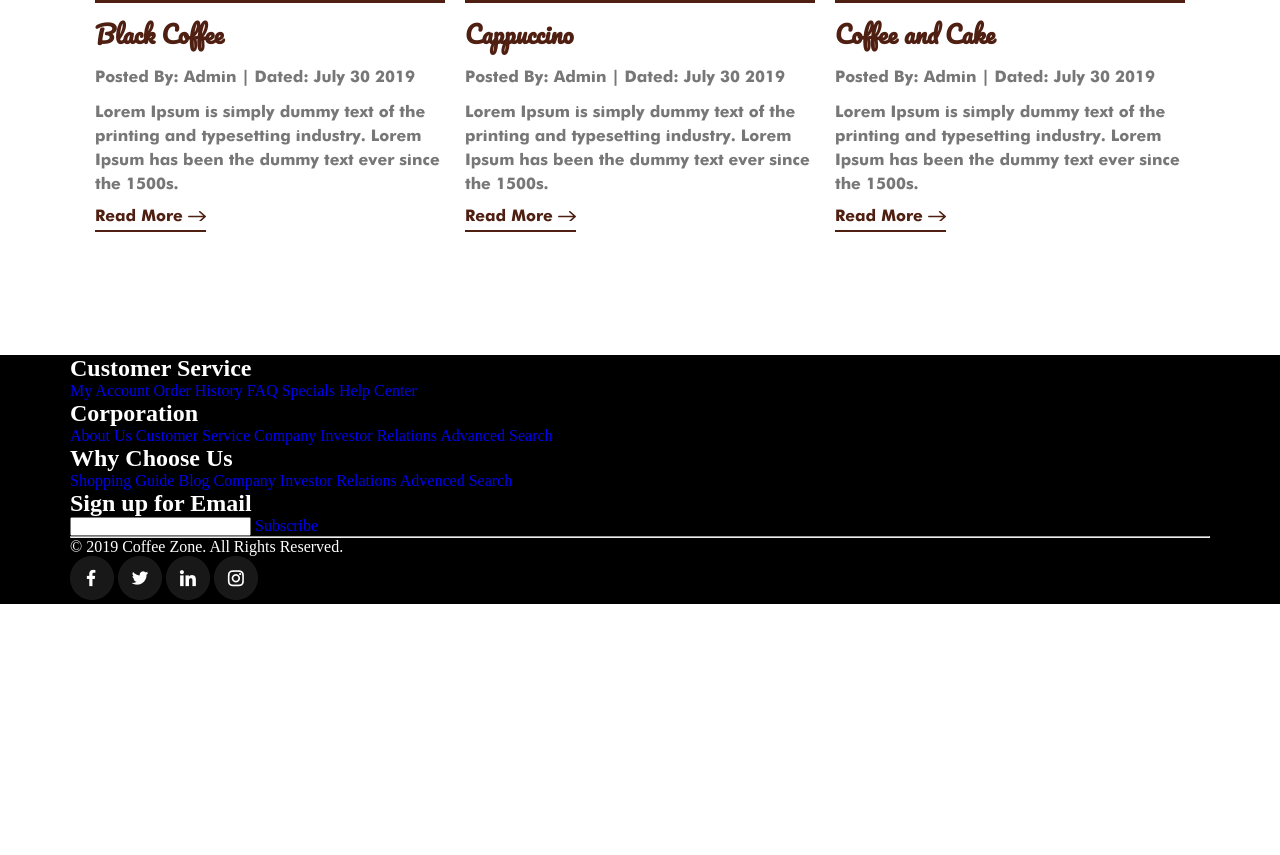
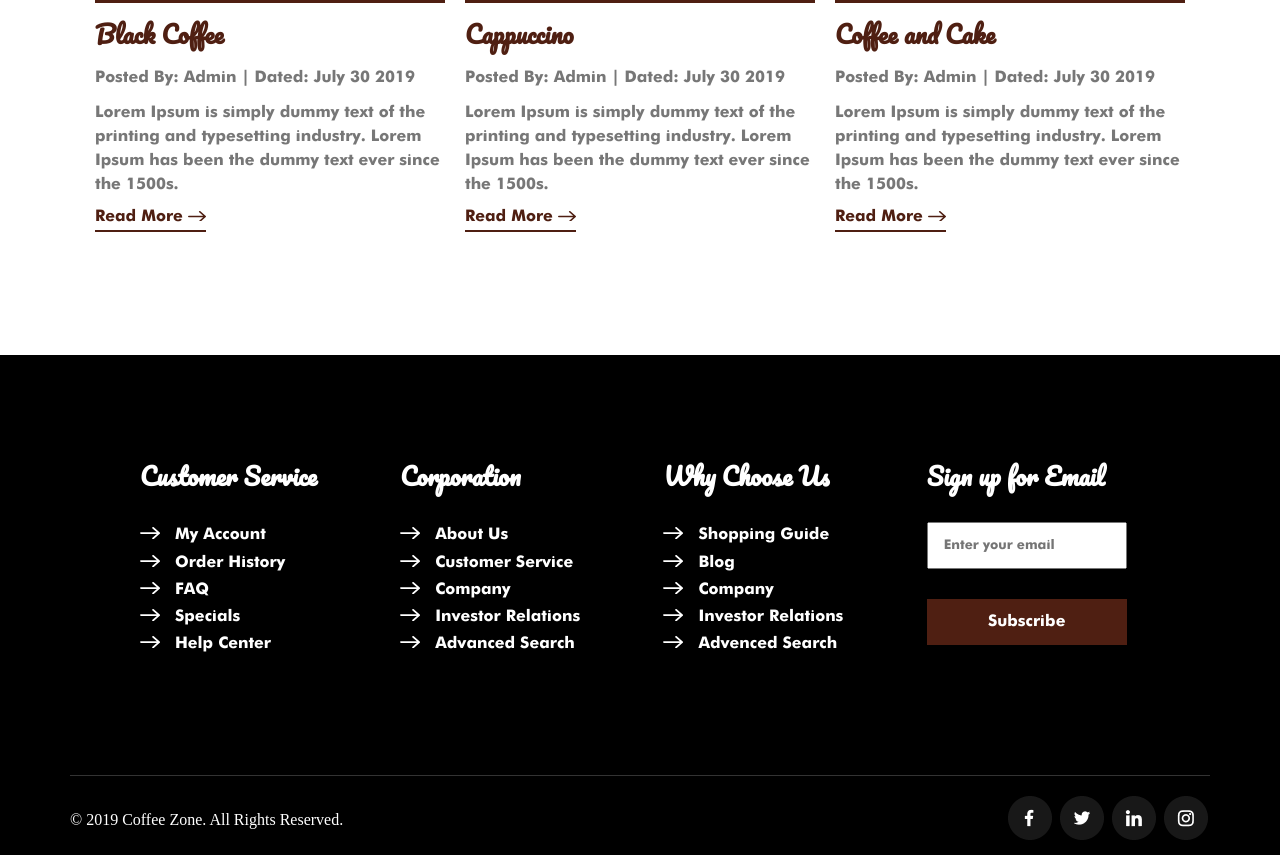
Before and after one commit to hadichanurmuhammad/coffee, a plain HTML site: page index.html in a window 1280 px wide. Shown: the part 4536-5391 px from the top of the page. Before the commit the page ends 5140 px from the top, so only its background shows below. Drawn offline with Linux system fonts and the light colour scheme.

Commit message:
update css

```diff
--- a/css/style.css
+++ b/css/style.css
@@ -552,6 +552,65 @@ button{
 .footer{
     background-color: #000;
     color: #fff;
+    height: 500px;
+    display: flex;
+    margin: 0 auto;
 }
-.footer > .container{
+.footer-wrapper{
+    margin: 100px 0;
+    display: flex;
+    flex-direction: column;
+    flex-wrap: wrap;
+    height: 220px;
+    margin-left: 70px;
 }
+.footer-title{
+    font-family: Pacifico;
+    padding-bottom: 25px;
+}
+.footer-subtext{
+    font-family: "Futura BT";
+    color: #fff;
+    line-height: 1.7;
+}
+.footer-subtext::before{
+    content: "";
+    display: inline-block;
+    background-image: url("../img/Forma_1_copy_13.svg");
+    background-size: cover;
+    background-repeat: no-repeat;
+    width: 20px;
+    height: 12px;
+    margin-right: 15px;
+}
+.footer-link{
+    font-family: "Futura BT";
+    color: #fff;
+    background-color: #4f1f12;
+    display: flex;
+    width: 200px;
+    text-align: center;
+    justify-content: center;
+    padding: 15px 20px;
+    margin-top: 30px;
+}
+.footer-input{
+    padding: 15px 15px;
+    font-family: "Futura BT";
+    width: 200px;
+}
+.footer-hr{
+    background-color: #ffffff;
+    opacity: 0.2;
+    height: 1px;
+    border: none;
+}
+.footer-img{
+    margin: 0 2px;
+}
+.margin{
+    display: flex;
+    align-items: center;
+    padding-top: 20px;
+    justify-content: space-between;
+}
--- a/index.html
+++ b/index.html
@@ -22,13 +22,13 @@
 						<a class="nav-link" href="#menu">Products</a>
 					</li>
 					<li class="nav-list">
-						<a class="nav-link" href="#">Blog</a>
+						<a class="nav-link" href="#blog">Blog</a>
 					</li>
 					<li class="nav-list">
-						<a class="nav-link" href="#">Gallery</a>
+						<a class="nav-link" href="#instagram">Gallery</a>
 					</li>
 					<li class="nav-list">
-						<a class="nav-link last" href="#">Contacts</a>
+						<a class="nav-link last" href="#link">Contacts</a>
 					</li>
 				</ul>
 			</nav>
@@ -202,16 +202,24 @@
 				<p class="stars-subtext">Lorem Ipsum is simply dummy text of the printing and typesetting industry. Lorem Ipsum has been the industry's standard dummy text ever since the 1500s, when an unknown printer took a galley of type and scrambled it to make a type specimen book.</p>
 				<div class="stars-wrapper">
 				<p class="chefs-subtext">Follow Me :</p>
+				<a href="#">
 				<img class="chefs-stars-img" src="img/2-layers (1).png">
+				</a>
+				<a href="#">
 				<img class="chefs-stars-img" src="img/2-layers (2).png">
+				</a>
+				<a href="#">
 				<img class="chefs-stars-img" src="img/2-layers (3).png">
+				</a>
+				<a href="#">
 				<img class="chefs-stars-img" src="img/2-layers (4).png">
+				</a>
 				</div>
 			</div>
 			</div>
 		</div>
 	</section>
-	<section class="instagram">
+	<section class="instagram" id="instagram">
 		<div class="container">
 			<h1 class="instagram-title">Post From Instagram</h1>
 			<img class="instagram-img" src="img/naqsh.png">
@@ -227,7 +235,7 @@
 				<img class="instagram-wrapper-img" src="img/2-layers (2).svg">
 				</button>
 			</div>
-			<h1 class="instagram-container-title">From Our Blog</h1>
+			<h1 id="blog" class="instagram-container-title">From Our Blog</h1>
 			<img class="instagram-container-img" src="img/naqsh.png">
 			<div class="blog">
 				<div class="blog-box"></div>
@@ -256,8 +264,9 @@
 		</div>
 		</div>
 	</section>
-	<footer class="footer">
+	<footer class="footer" id="link">
 		<div class="container">
+			<div class="footer-wrapper">
 			<h2 class="footer-title">Customer Service</h2>
 			<a href="#" class="footer-subtext">My Account</a>
 			<a href="#" class="footer-subtext">Order History</a>
@@ -278,10 +287,13 @@
             </a>
 			<a href="#" class="footer-subtext">Advenced Search</a>
 			<h2 class="footer-title">Sign up for Email</h2>
-			<input class="footer-input" type="email">
+			<input class="footer-input" placeholder="Enter your email" type="email">
 			<a href="#" class="footer-link">Subscribe</a>
+			</div>
 			<hr class="footer-hr">
+			<div class="margin">
 			<p class="footer-footer-wrapper-subtext">© 2019 Coffee Zone. All Rights Reserved.</p>
+			<div class="margin-right">
 			<a class="footer-container-link" href="#">
 			<img class="footer-img" src="img/2-layers (6).png">
 			</a>
@@ -294,6 +306,8 @@
 			<a class="footer-container-link" href="#">
 			<img class="footer-img" src="img/2-layers (8).png">
 			</a>
+			</div>
+			</div>
 		</div>
 	</footer>
 </body>
```
